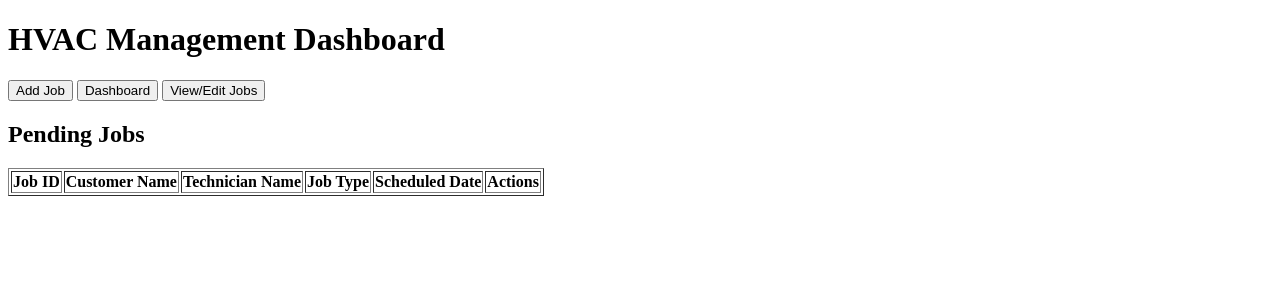
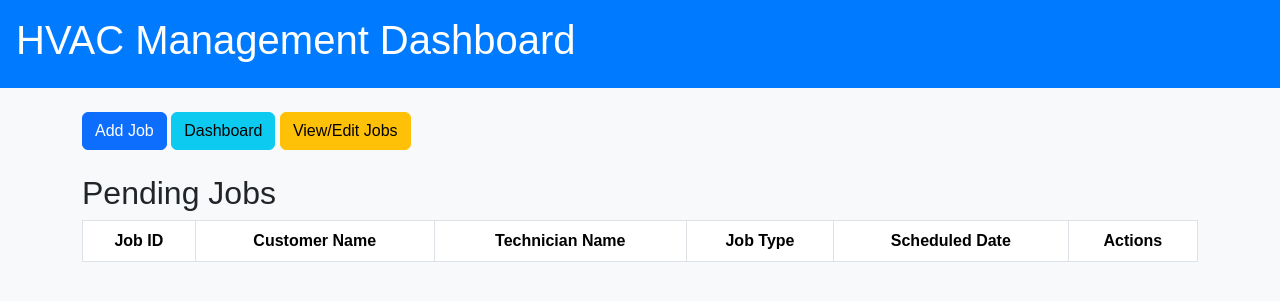
Before and after one commit to BassilAlkhalif/hvac-management-app, a Flask app: page / in a window 1280 px wide. Shown: the top 301 px of the page. Run offline with Flask 3, Linux system fonts and the light colour scheme; data that the repository does not hold is empty.

Commit message:
Update index.html

```diff
--- a/hvac_management_app/templates/index.html
+++ b/hvac_management_app/templates/index.html
@@ -4,16 +4,46 @@
     <meta charset="UTF-8">
     <meta name="viewport" content="width=device-width, initial-scale=1.0">
     <title>HVAC Management Dashboard</title>
+    <link href="https://cdnjs.cloudflare.com/ajax/libs/font-awesome/6.0.0-beta3/css/all.min.css" rel="stylesheet">
+    <link href="https://cdn.jsdelivr.net/npm/bootstrap@5.3.0-alpha1/dist/css/bootstrap.min.css" rel="stylesheet">
+    <style>
+        body {
+            font-family: 'Arial', sans-serif;
+            background-color: #f8f9fa;
+        }
+        .navbar {
+            background-color: #007bff;
+            color: white;
+        }
+        .navbar a {
+            color: white;
+        }
+        .card {
+            margin: 10px 0;
+        }
+        .table th, .table td {
+            text-align: center;
+        }
+    </style>
 </head>
 <body>
+    <div class="navbar p-3 text-center">
         <h1>HVAC Management Dashboard</h1>
+    </div>
 
-<button onclick="location.href='/create_job'">Add Job</button>
-<button onclick="location.href='/dashboard'">Dashboard</button>
-<button onclick="location.href='/view_jobs'">View/Edit Jobs</button>
+    <div class="container mt-4">
+        <div class="row mb-4">
+            <div class="col">
+                <button class="btn btn-primary" onclick="location.href='/create_job'">Add Job</button>
+                <button class="btn btn-info" onclick="location.href='/dashboard'">Dashboard</button>
+                <button class="btn btn-warning" onclick="location.href='/view_jobs'">View/Edit Jobs</button>
+            </div>
+        </div>
 
         <h2>Pending Jobs</h2>
-<table border="1">
+        <div class="table-responsive">
+            <table class="table table-bordered">
+                <thead>
                     <tr>
                         <th>Job ID</th>
                         <th>Customer Name</th>
@@ -22,6 +52,8 @@
                         <th>Scheduled Date</th>
                         <th>Actions</th>
                     </tr>
+                </thead>
+                <tbody>
                     {% for job in jobs %}
                     <tr>
                         <td>{{ job.id }}</td>
@@ -29,10 +61,14 @@
                         <td>{{ job.technician_name }}</td>
                         <td>{{ job.job_type }}</td>
                         <td>{{ job.scheduled_date }}</td>
-        <td><a href="{{ url_for('perform_job', job_id=job.id) }}">Perform Job</a></td>
+                        <td><a href="{{ url_for('perform_job', job_id=job.id) }}" class="btn btn-success btn-sm">Perform Job</a></td>
                     </tr>
                     {% endfor %}
+                </tbody>
             </table>
+        </div>
+    </div>
 
+    <script src="https://cdn.jsdelivr.net/npm/bootstrap@5.3.0-alpha1/dist/js/bootstrap.bundle.min.js"></script>
 </body>
 </html>
```
Lines whose indentation alone changed are shown as unchanged.
